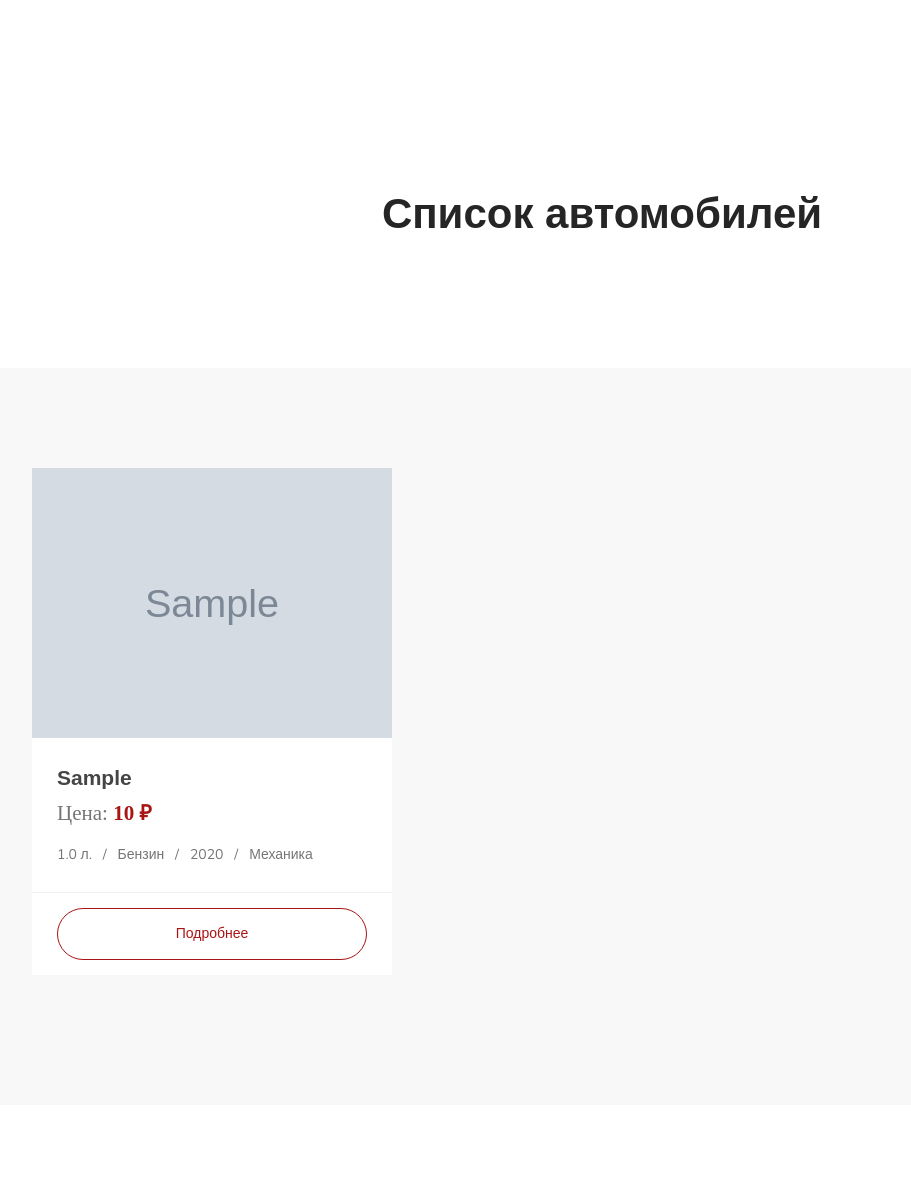
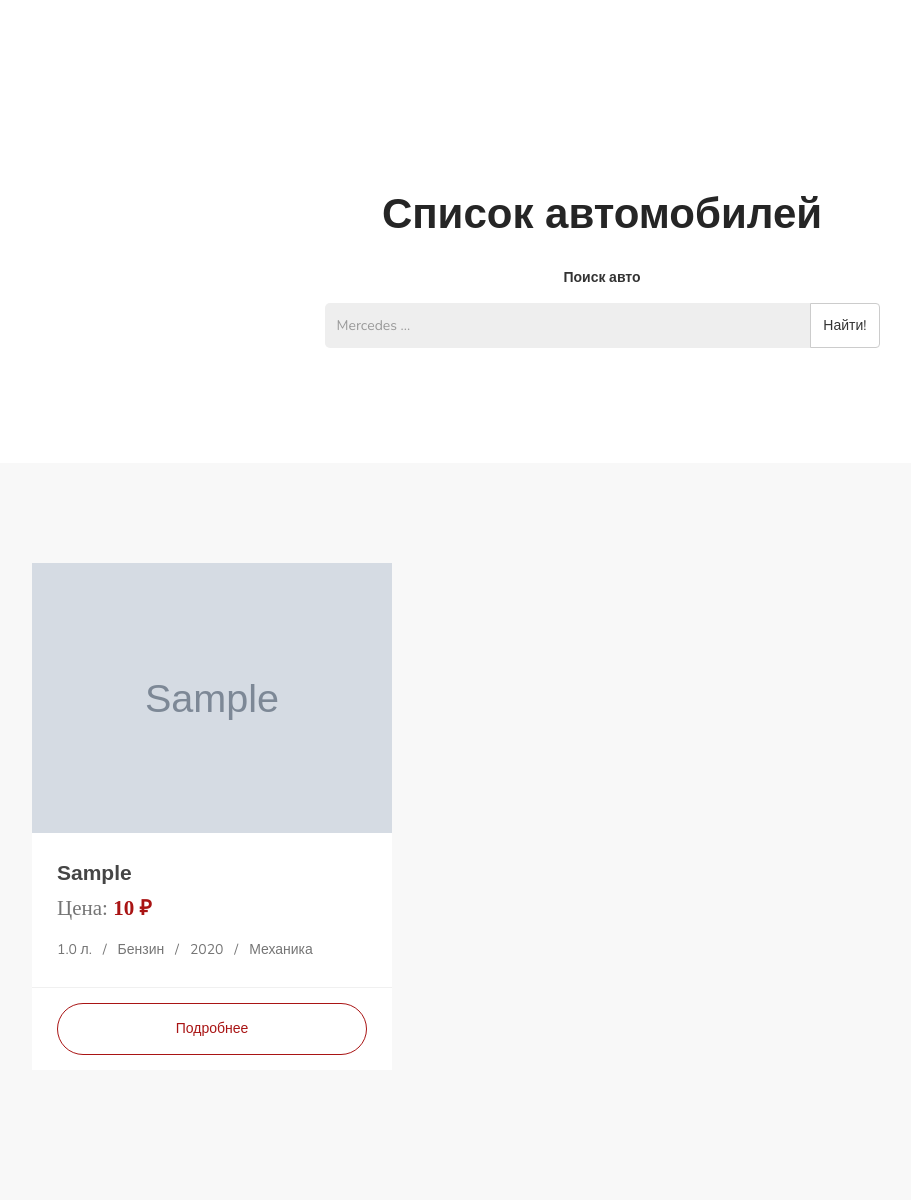
Before and after one commit to berson969/orm-shop, a Django app: page /cars/ in a window 1280 px wide. Shown: the whole page, without its empty margins (38-949 px from the left). Before the commit the page ends 960 px from the top, so only its background shows below. Run offline with Django 4.2, Linux system fonts and the light colour scheme; tables that the repository leaves empty hold one stand-in row (values such as "Sample post"); grey boxes marked "Sample" are stand-in pictures; some libraries are stand-ins or nearby versions; some web fonts are replaced.

Commit message:
Add search

```diff
--- a/main/views.py
+++ b/main/views.py
@@ -12,6 +12,9 @@ def home(request):
 def cars_list_view(request):
 	# получите список авто
 	cars = Car.objects.all()
+	query = request.GET.get('q', '')
+	if query:
+		cars = cars.filter(model__icontains=query)
 	context = {'cars': cars}
 	template_name = 'main/list.html'
 	return render(request, template_name, context)  # передайте необходимый контекст
--- a/templates/main/list.html
+++ b/templates/main/list.html
@@ -9,23 +9,23 @@
 			<div class="text-center">
 				<h1>Список автомобилей</h1>
 				<br>
-<!--				<div class="row">-->
-<!--					<div class="col-lg-6 col-xs-12 col-lg-offset-3">-->
-<!--						<div class="form">-->
-<!--							<form action="{% url 'list' %}" method="get">-->
-<!--								<div class="form-group">-->
-<!--									<label class="control-label">Поиск авто</label>-->
-<!--									<div class="input-group">-->
-<!--										<input type="text" class="form-control" placeholder="Mercedes ..." name="q">-->
-<!--										<span class="input-group-btn">-->
-<!--											<button class="btn btn-default" type="submit">Найти!</button>-->
-<!--										</span>-->
-<!--									</div>-->
-<!--								</div>-->
-<!--							</form>-->
-<!--						</div>-->
-<!--					</div>-->
-<!--				</div>-->
+				<div class="row">
+					<div class="col-lg-6 col-xs-12 col-lg-offset-3">
+						<div class="form">
+							<form action="{% url 'list' %}" method="get">
+								<div class="form-group">
+									<label class="control-label">Поиск авто</label>
+									<div class="input-group">
+										<input type="text" class="form-control" placeholder="Mercedes ..." name="q">
+										<span class="input-group-btn">
+											<button class="btn btn-default" type="submit">Найти!</button>
+										</span>
+									</div>
+								</div>
+							</form>
+						</div>
+					</div>
+				</div>
 			</div>
 		</div>
 	</section>
```
Also changed, not shown: pyvenv.cfg (deleted, +0 -8 lines).
